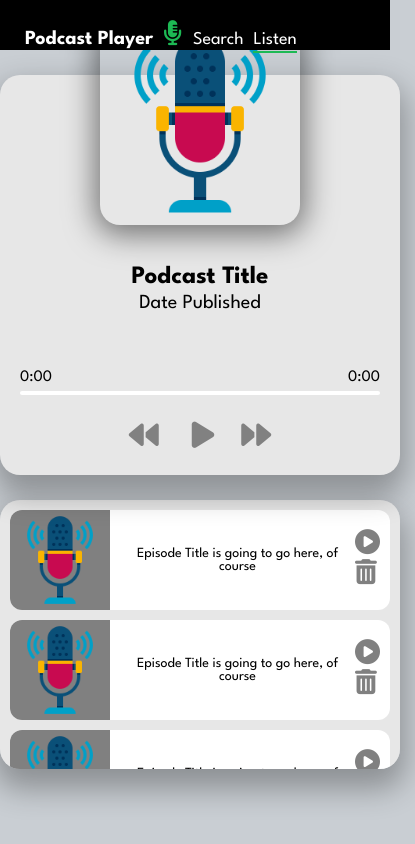
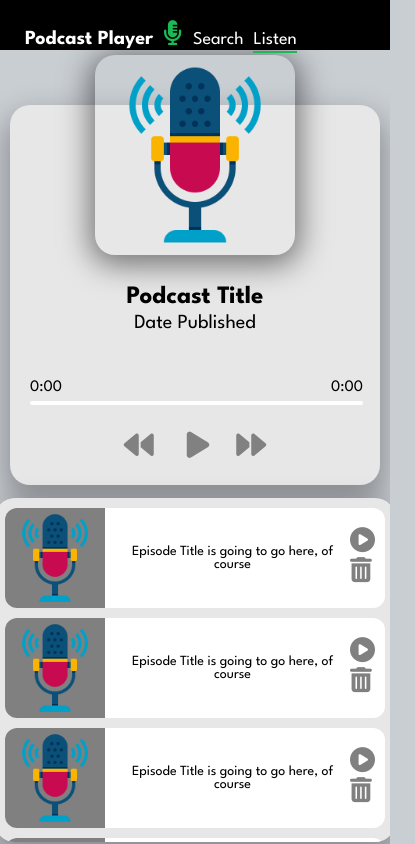
Before and after one commit to maxcol01/podcast-app, a website: page public/index.html in a window 390 px wide. Both pictures are taken after a click on the element "Listen". Shown: the whole page, 415 px wide, since content can reach past the window. Drawn offline with Linux system fonts and the light colour scheme.

Commit message:
adding media queries to handle responsivness for our players

```diff
--- a/public/style.css
+++ b/public/style.css
@@ -352,6 +352,10 @@ h3 {
 
 /* Smart phone/tablet */
 @media screen and (max-width: 1025px) {
+    /*HTML and body element*/
+    html, body {
+        overflow-x: hidden;
+    }
     /*navigation */
     .nav-wrapper {
         position: fixed;
@@ -379,15 +383,54 @@ h3 {
         left: 25px;
         padding-bottom: 3px;
     }
+
+    .nav-list span:first-child {
+    margin-right: 10px;
+    }
+
+    .nav-list .selected {
+        border-bottom: 2px solid #1db954;
+    }
+
+
+    /* Containers */
+    .page-wrapper {
+        flex-direction: column;
+    }
+
+    /* Player */
+    .player-container {
+        position: relative;
+        margin-top: unset;
+        width: 100%;
+        height:100%;
+        display: none;
+        justify-content: center;
+    }
+
+    .player {
+        height: 380px;
+        width: calc(100% - 20px);
+        top: 82px;
+    }
+
+    .title-container {
+        top:-30px;
+    }
+
+    .queue {
+        margin-top: unset;
+        position: relative;
+        top: 70px;
+        width: calc(100% - 20px);
+        height: calc(100%-480px);
+    }
 }
 
-.nav-list span:first-child {
-    margin-right: 10px;
-}
 
-.nav-list .selected {
-    border-bottom: 2px solid #1db954;
-}
+
+
+
 
 /*Queue*/
 
```
